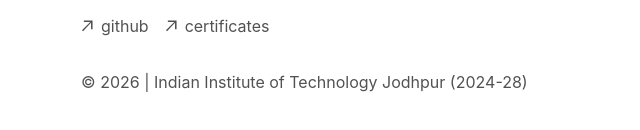
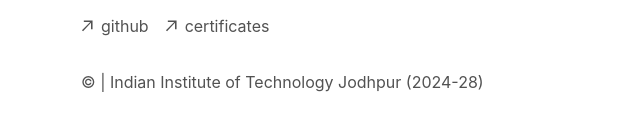
Before and after one commit to jai-time29/portfolio-starter-kit, a Next.js app: page / in a window 1280 px wide. Shown: the part 408-538 px from the top of the page, without its empty margins (271-911 px from the left). Built offline with nearby package versions, Linux system fonts and the light colour scheme.

Commit message:
Update footer.tsx

```diff
--- a/app/components/footer.tsx
+++ b/app/components/footer.tsx
@@ -24,7 +24,7 @@
         </li>
       </ul>
       <p className="mt-8 text-neutral-600 dark:text-neutral-300">
-        © 2026 | Indian Institute of Technology Jodhpur (2024-28)
+        © | Indian Institute of Technology Jodhpur (2024-28)
       </p>
     </footer>
   )
```
